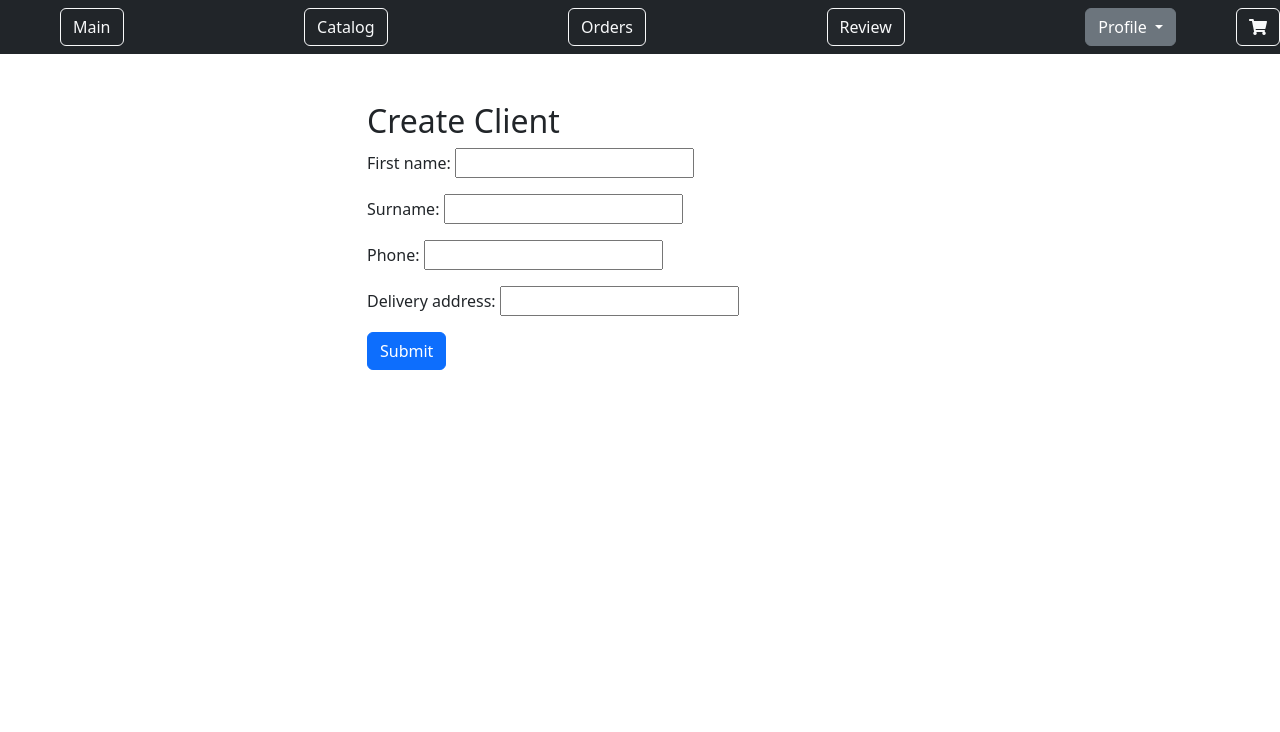
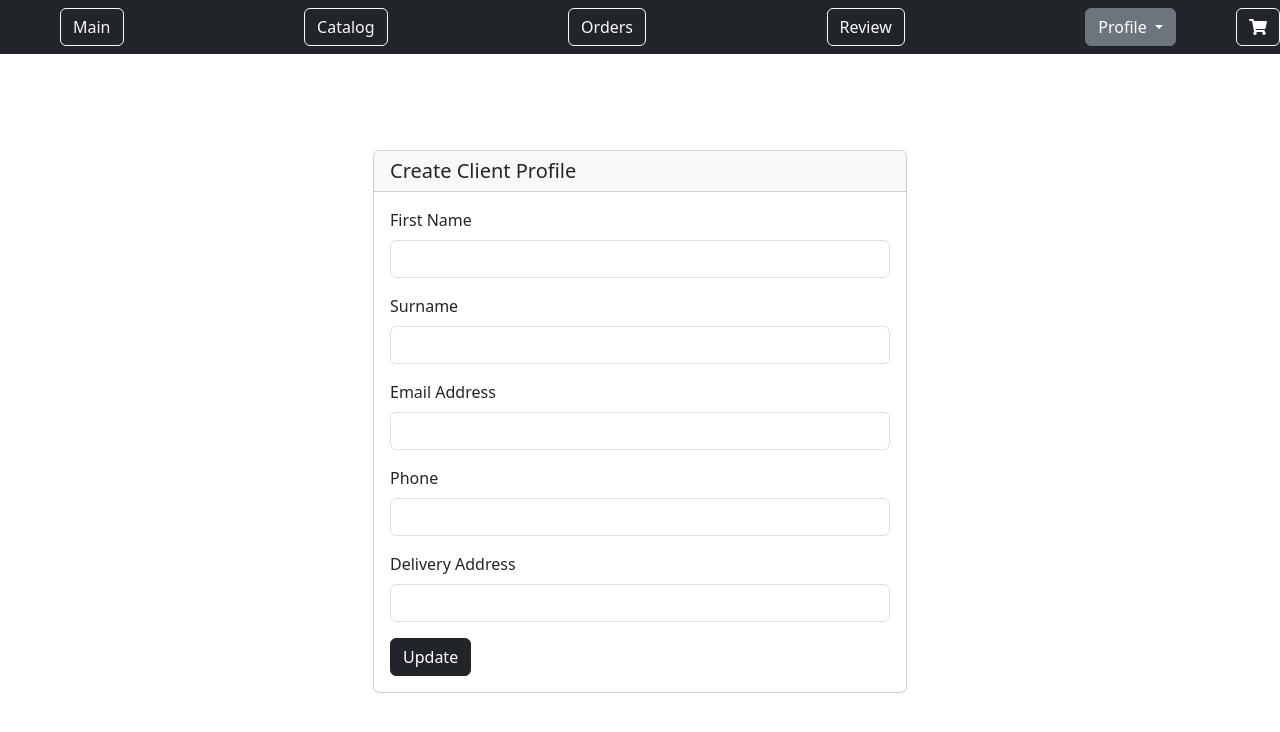
Before and after one commit to DemetrSin/DjangoOnlineStore, a Django app: page /users/client in a window 1280 px wide. Shown: the top 732 px of the page. Run offline with Django 5.2, Linux system fonts and the light colour scheme; the visitor is signed in with stand-in values (Sample User, id 1); some libraries are stand-ins or nearby versions.

Commit message:
provide some prevent access errors

```diff
--- a/users/models.py
+++ b/users/models.py
@@ -12,7 +12,7 @@ ORDER_STATUS_CHOICES = (
 
 
 class Client(models.Model):
-    user = models.OneToOneField(User, on_delete=models.CASCADE)
+    user = models.OneToOneField(User, on_delete=models.CASCADE, related_name='client_profile')
     first_name = models.CharField(max_length=32)
     surname = models.CharField(max_length=32)
     email = models.EmailField()
@@ -44,7 +44,7 @@ class OrderItem(models.Model):
 
 
 class Review(models.Model):
-    client = models.ForeignKey(Client, on_delete=models.CASCADE, related_name='reviews')
+    client = models.ForeignKey(Client, on_delete=models.SET_NULL, null=True, blank=True, related_name='reviews')
     review_date = models.DateTimeField(auto_now_add=True)
     grade = models.CharField(max_length=1, choices=[(str(i), str(i)) for i in range(1, 6)])
     review_text = models.TextField()
--- a/users/templates/users/client.html
+++ b/users/templates/users/client.html
@@ -1,19 +1,46 @@
 {% extends 'users/base.html' %}
 
-{% block title %}
-  Create Client
-{% endblock %}
-
 {% block content %}
-  <div class="row">
-    <div class="col-md-6 offset-md-3">
-      <h2>Create Client</h2>
-      <form method="post">
-        {% csrf_token %}
-        {{ form.as_p }}
-
-        <button type="submit" class="btn btn-primary">Submit</button>
-      </form>
+<div class="container">
+{% for message in messages %}
+    <div class="alert alert-{{ message.tags }}">
+        {{ message }}
+    </div>
+    {% endfor %}
+  <div class="row justify-content-center">
+    <div class="col-md-6">
+      <div class="card mt-5">
+        <div class="card-header">
+          <h5 class="mb-0">Create Client Profile</h5>
+        </div>
+        <div class="card-body">
+          <form method="post">
+            {% csrf_token %}
+            <div class="mb-3">
+              <label for="first_name" class="form-label">First Name</label>
+              <input type="text" class="form-control" id="first_name" name="first_name" value="{{ client.first_name }}">
+            </div>
+            <div class="mb-3">
+              <label for="surname" class="form-label">Surname</label>
+              <input type="text" class="form-control" id="surname" name="surname" value="{{ client.surname }}">
+            </div>
+            <div class="mb-3">
+              <label for="email" class="form-label">Email Address</label>
+              <input type="email" class="form-control" id="email" name="email" value="{{ client.email }}">
+            </div>
+            <div class="mb-3">
+              <label for="phone" class="form-label">Phone</label>
+              <input type="text" class="form-control" id="phone" name="phone" value="{{ client.phone }}">
+            </div>
+            <div class="mb-3">
+              <label for="delivery_address" class="form-label">Delivery Address</label>
+              <input type="text" class="form-control" id="delivery_address" name="delivery_address" value="{{ client.delivery_address }}">
+            </div>
+            <button type="submit" class="btn btn-dark">Update</button>
+          </form>
+        </div>
+      </div>
     </div>
   </div>
+</div>
 {% endblock %}
--- a/users/templates/users/reviews_detail.html
+++ b/users/templates/users/reviews_detail.html
@@ -8,7 +8,11 @@
         <div class="col-md-6">
           <div class="card mb-3">
             <div class="card-body">
+                {% if not review.client.first_name %}
+                <h5 class="card-title">Review by Deleted Account</h5>
+                {% else %}
               <h5 class="card-title">Review by {{ review.client.first_name }} {{ review.client.surname }}</h5>
+                {% endif %}
               <p class="card-text"><strong>Grade:</strong> {{ review.grade }}</p>
               <p class="card-text"><strong>Review Date:</strong> {{ review.review_date }}</p>
               <p class="card-text"><strong>Review Text:</strong> {{ review.review_text }}</p>
@@ -20,7 +24,9 @@
   {% else %}
     <p>No reviews found.</p>
   {% endif %}
+    {% if is_client %}
     <a href="{% url 'review_create' %}" class="btn btn-dark">Review</a>
+    {% endif %}
   <div class="text-end">
     <a href="{% url 'catalog' %}" class="btn btn-dark">Back to Catalog</a>
   </div>
--- a/users/views.py
+++ b/users/views.py
@@ -50,7 +50,7 @@ class ProfileView(LoginRequiredMixin, View):
 
     def get(self, request):
         try:
-            client = get_object_or_404(Client, user=request.user)
+            client = Client.objects.get(user=request.user)
         except Client.DoesNotExist:
             client = None
         return render(request, self.template_name, {'client': client})
@@ -131,5 +131,12 @@ class ReviewsDetailView(View):
     template_name = 'users/reviews_detail.html'
 
     def get(self, request):
+        is_client = check_for_client_data(request.user.id)
         reviews = Review.objects.all()
-        return render(request, self.template_name, {'reviews': reviews})
+        return render(request, self.template_name, {'reviews': reviews, 'is_client': is_client})
+
+
+def check_for_client_data(user_id):
+    user = User.objects.get(id=user_id)
+    if hasattr(user, 'client_profile'):
+        return True
```
Also changed, not shown: products/views.py (+4 -3 lines).
